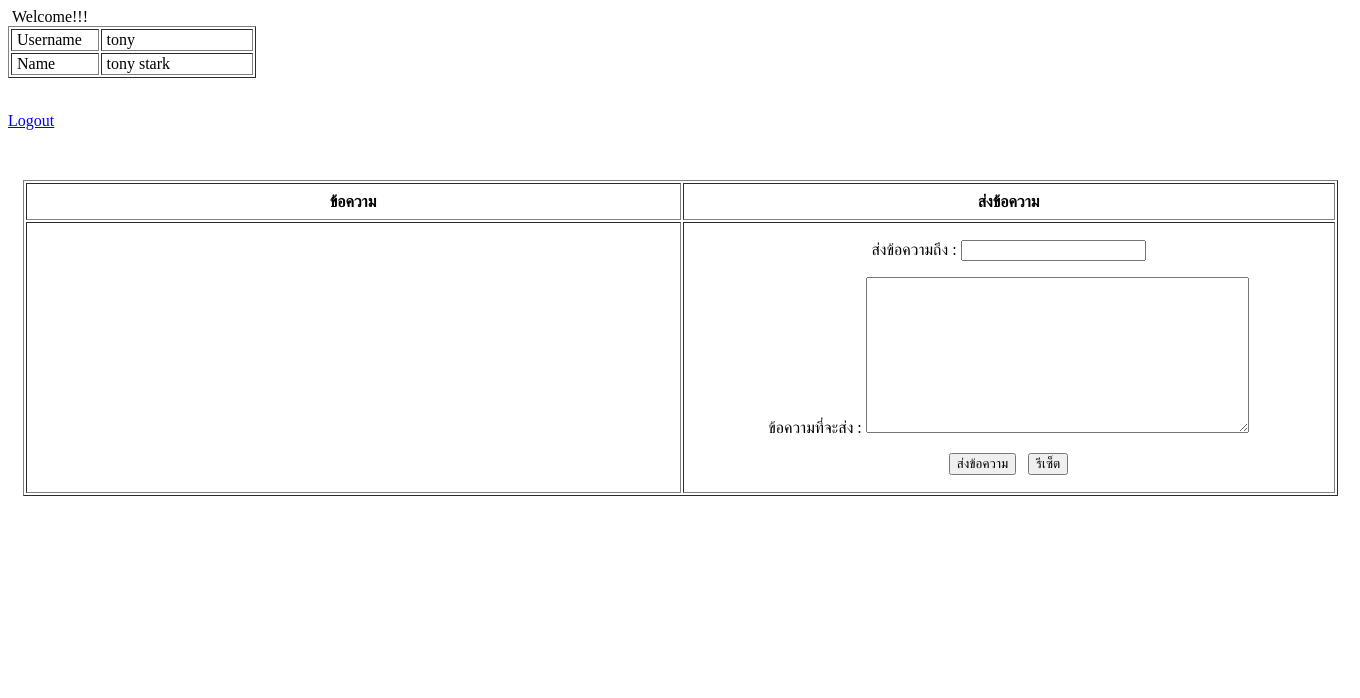
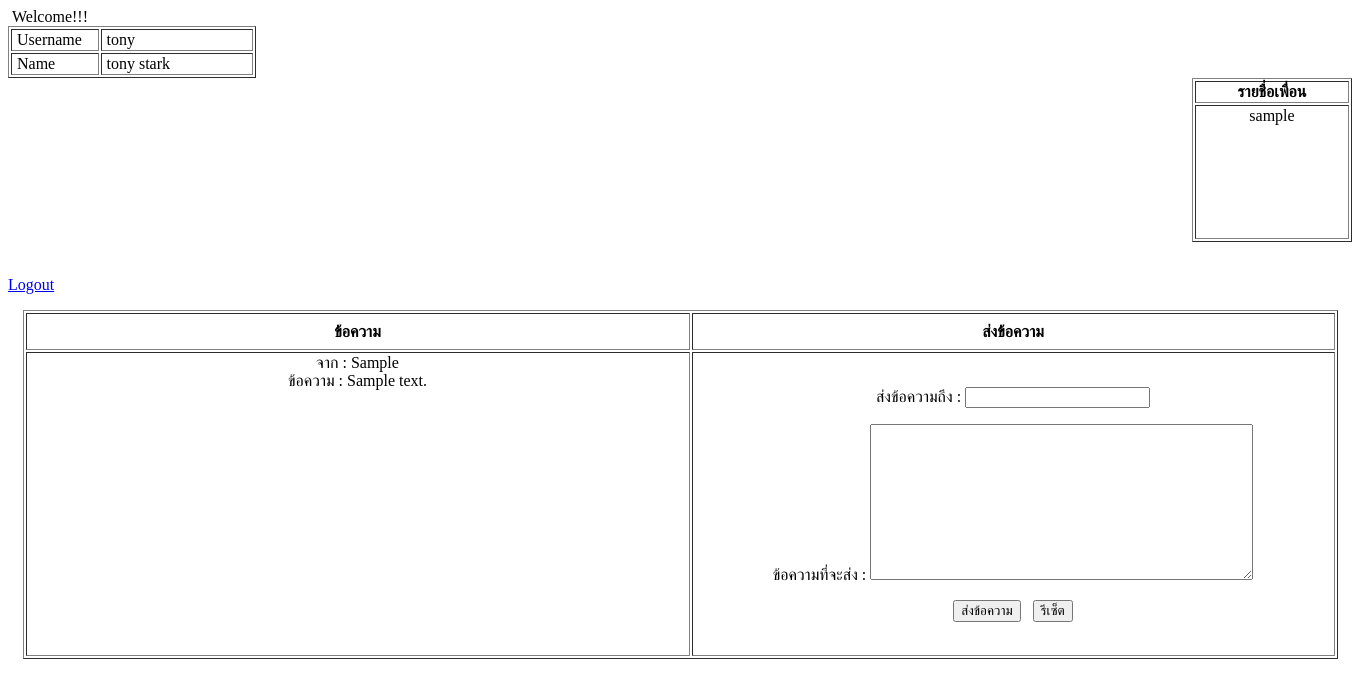
Before and after one commit to champ11101/Workshop, a PHP site: page /user_page.php in a window 1360 px wide. Shown: the top 698 px of the page. Run offline with PHP 8.4, Linux system fonts and the light colour scheme; a user stored in the database is signed in; data comes from the database, SQL or seed files in the repository; tables that the repository leaves empty or names only in its code hold one stand-in row (values such as "Sample post").

Commit message:
เขียนหน้า welcome และสร้างหน้า บันทึกข้อมูลก่อนส่ง
-แก้ไขปรับปรุงหน้า user_page เพิ่มเติม
-สร้างหน้า save message ก่อนส่ง

```diff
--- a/user_page.php
+++ b/user_page.php
@@ -14,6 +14,7 @@
 		exit();
 	}
 	mysql_connect("localhost","root","");
+	mysql_query("SET NAMES UTF8");
 	mysql_select_db("mydatabase");
 	$strSQL = "SELECT * FROM member WHERE UserID = '".$_SESSION['UserID']."' ";
 	$objQuery = mysql_query($strSQL);
@@ -38,25 +39,61 @@
         </tr>
     </tbody>
     </table>
-    <p><br>
+<div align="right">
+  <table width="150" height="150" border="1">
+    <tr>
+      <th scope="col">รายชื่อเพื่อน</th>
+    </tr>
+    <tr>
+      <td>
+	    <div align="center" style="width: 150px; height: 130px; overflow-y: scroll; scrollbar-arrow-color:blue; scrollbar-face-color: #e7e7e7;
+              scrollbar-3dlight-color: #a0a0a0; scrollbar-darkshadow-color:#888888">
+	      <?php
+	  $friend = mysql_query("SELECT username FROM friends ORDER BY username ASC") or die(mysql_error());
+	  while($show = mysql_fetch_array($friend)){
+		  echo $show["username"]."<br><br>";
+		  }
+      ?></div></td>
+    </tr>
+  </table>
+</div>
+<p><br>
       <a href="logout.php">Logout</a><br>
-    </p>
-    <p>&nbsp;</p>
+</p>
 <div align="center">
-  <table width="1315" height="153" border="1">
+  <table width="1315" height="312" border="1">
         <tr>
           <th width="651" height="33" scope="col">ข้อความ</th>
           <th width="648" scope="col">ส่งข้อความ</th>
         </tr>
         <tr>
-          <td>&nbsp;</td>
-          <td><form id="form1" name="form1" method="post" action="">
+          <td><div align="center" style="width: 660px; height: 300px; overflow-y: scroll; scrollbar-arrow-color:blue; scrollbar-face-color: #e7e7e7;
+              scrollbar-3dlight-color: #a0a0a0; scrollbar-darkshadow-color:#888888">
+			  <?php
+		  mysql_select_db("mydatabase");
+		  $data = mysql_query("SELECT sender, message FROM message ORDER BY ID DESC") or die(mysql_error());
+		  ?>
+		  <?php
+		  while($info = mysql_fetch_array($data)){?>
+
+              จาก : <?php echo $info["sender"];?><br />
+              ข้อความ : <?php echo $info["message"];?><br /><br />
+
+		  <?php
+          }
+          ?></div>
+
+          <?php
+		  mysql_close();
+		  ?>
+          </td>
+          <td><form id="form1" name="form1" method="post" action="savemessage.php">
             <div align="center">
               <p>ส่งข้อความถึง :
                 <label for="textfield"></label>
                 <input type="text" name="textfield" id="textfield" />
               </p>
-              <p>ข้อความที่จะส่ง :
+              <p align="center">ข้อความที่จะส่ง :
                 <label for="textarea"></label>
                 <textarea name="textarea" id="textarea" cols="45" rows="10"></textarea>
               </p>
@@ -67,7 +104,7 @@
             </div>
           </form></td>
         </tr>
-      </table>
+  </table>
 </div>
     <p>&nbsp;</p>
 </body>
```
Also changed, not shown: savemessage.php (added, +27 -0 lines).
